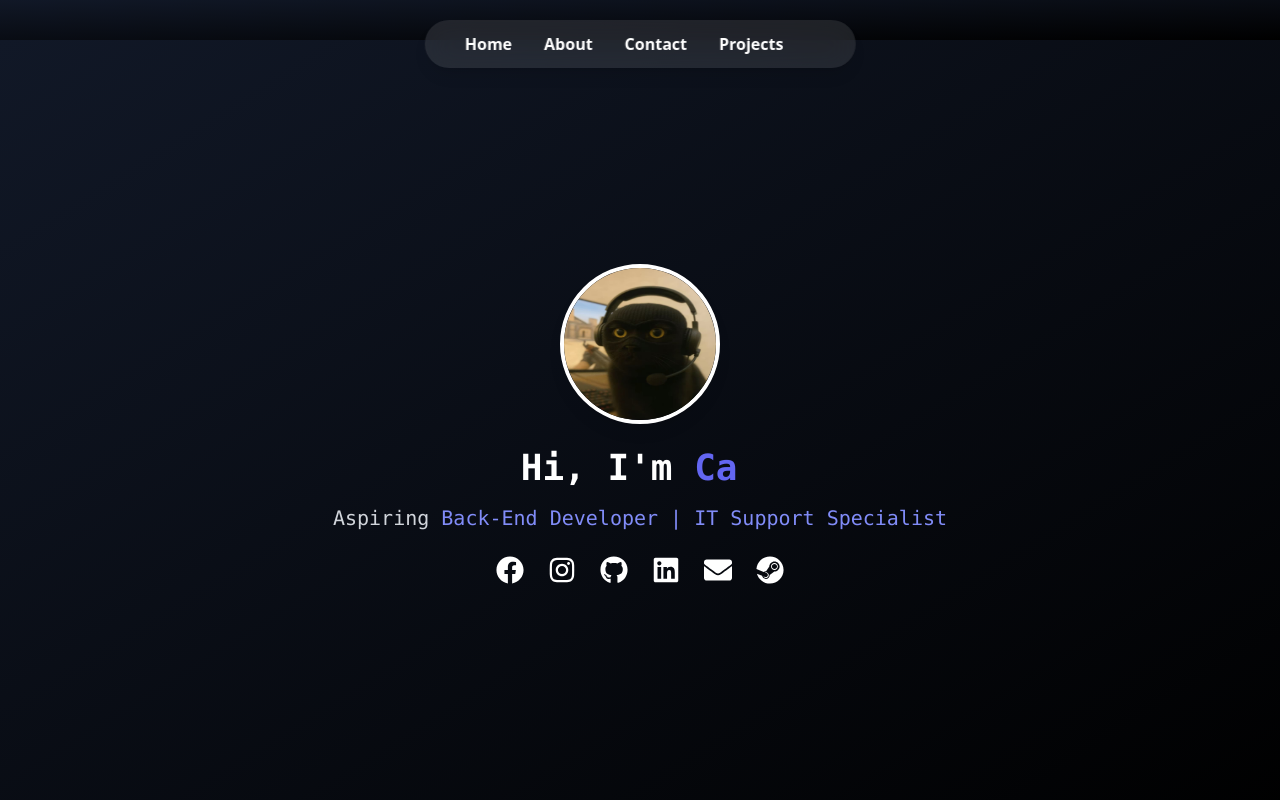
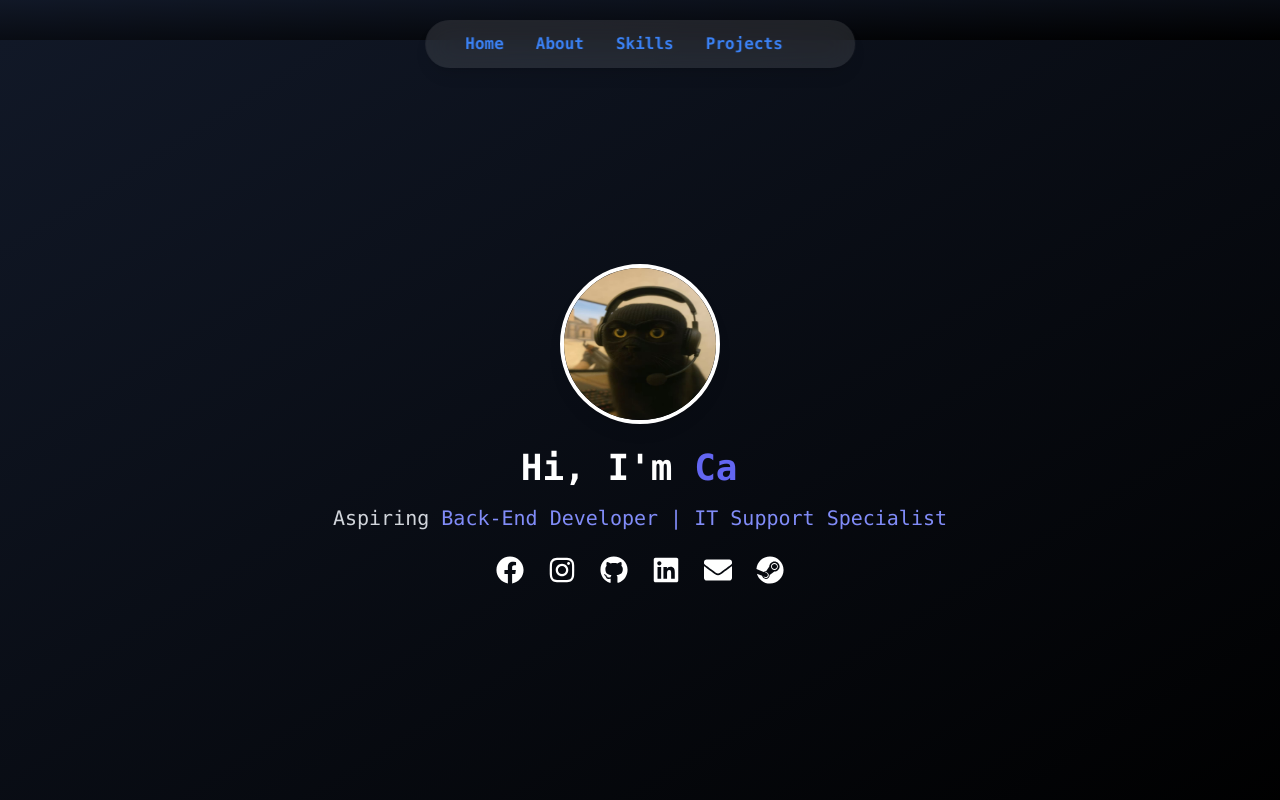
Before and after one commit to miracl3-dreams/my-portfolio, a React (Vite) app: page / in a window 1280 px wide. Shown: the top 800 px of the page. Built offline with nearby package versions, Linux system fonts and the light colour scheme.

Commit message:
feat: removing contacts and add skills

```diff
--- a/src/components/NavigationBar.jsx
+++ b/src/components/NavigationBar.jsx
@@ -1,21 +1,14 @@
 import React, { useEffect, useState } from "react";
 import { Link, Outlet, useNavigate } from "react-router-dom";
-import { LuLogOut } from "react-icons/lu";
-import { FiSettings } from "react-icons/fi";
 import { GiHamburgerMenu } from "react-icons/gi";
 import { RxCross2 } from "react-icons/rx";
 
 const NavigationBar = () => {
   const [isDropdownOpen, setIsDropdownOpen] = useState(false);
   const [mobileView, setMobileView] = useState(false);
-  const navigate = useNavigate();
 
   const handleHamburgerButton = () => {
     setMobileView((prev) => !prev);
-  };
-
-  const handleSettings = () => {
-    navigate("/settings");
   };
 
   const toggleDropdown = () => {
@@ -23,19 +16,20 @@ const NavigationBar = () => {
   };
 
   return (
+    <>
       <div>
         <nav className="bg-gradient-to-br from-gray-900 to-black flex justify-between items-center px-5 py-5 text-white">
-        <ul className="hidden lg:flex fixed top-5 left-1/2 -translate-x-1/2 bg-white/10 backdrop-blur-lg px-10 py-3 rounded-full shadow-lg text-white items-center gap-8 font-bold z-50">
-          <li className="hover:text-black">
+          <ul className="hidden lg:flex fixed top-5 left-1/2 -translate-x-1/2 bg-white/10 backdrop-blur-lg px-10 py-3 rounded-full shadow-lg text-blue-500 items-center gap-8 font-bold z-50 font-mono">
+            <li className="hover:text-white hover:underline underline-offset-4">
               <Link to={"home"}>Home</Link>
             </li>
-          <li className="hover:text-black">
+            <li className="hover:text-white hover:underline underline-offset-4">
               <Link to={"about"}>About</Link>
             </li>
-          <li className="hover:text-black">
-            <Link to={"contact"}>Contact</Link>
+            <li className="hover:text-white hover:underline underline-offset-4">
+              <Link to={"skills"}>Skills</Link>
             </li>
-          <li className="hover:text-black">
+            <li className="hover:text-white hover:underline underline-offset-4">
               <Link to={"projects"}>Projects</Link>
             </li>
             <li className="relative">
@@ -46,12 +40,15 @@ const NavigationBar = () => {
             </li>
           </ul>
 
-        <button className="text-2xl lg:hidden" onClick={handleHamburgerButton}>
+          <button
+            className="text-2xl lg:hidden font-mono"
+            onClick={handleHamburgerButton}
+          >
             {mobileView ? <RxCross2 /> : <GiHamburgerMenu />}
           </button>
 
           {mobileView && (
-          <ul className="fixed left-0 top-0 z-10 bg-blue-500 flex flex-col items-center gap-5 px-10 pt-10 h-[100vh] text-white font-bold">
+            <ul className="fixed left-0 top-0 z-10 bg-gradient-to-br from-gray-900 to-black flex flex-col items-center gap-5 px-10 pt-10 h-[100vh] text-white font-bold">
               <li>
                 <Link onClick={handleHamburgerButton} to={"home"}>
                   Home
@@ -63,8 +60,8 @@ const NavigationBar = () => {
                 </Link>
               </li>
               <li>
-              <Link onClick={handleHamburgerButton} to={"contact"}>
-                Contact
+                <Link onClick={handleHamburgerButton} to={"skills"}>
+                  Skills
                 </Link>
               </li>
               <li>
@@ -82,6 +79,7 @@ const NavigationBar = () => {
           )}
         </nav>
       </div>
+    </>
   );
 };
 
```
Lines whose indentation alone changed are shown as unchanged.
